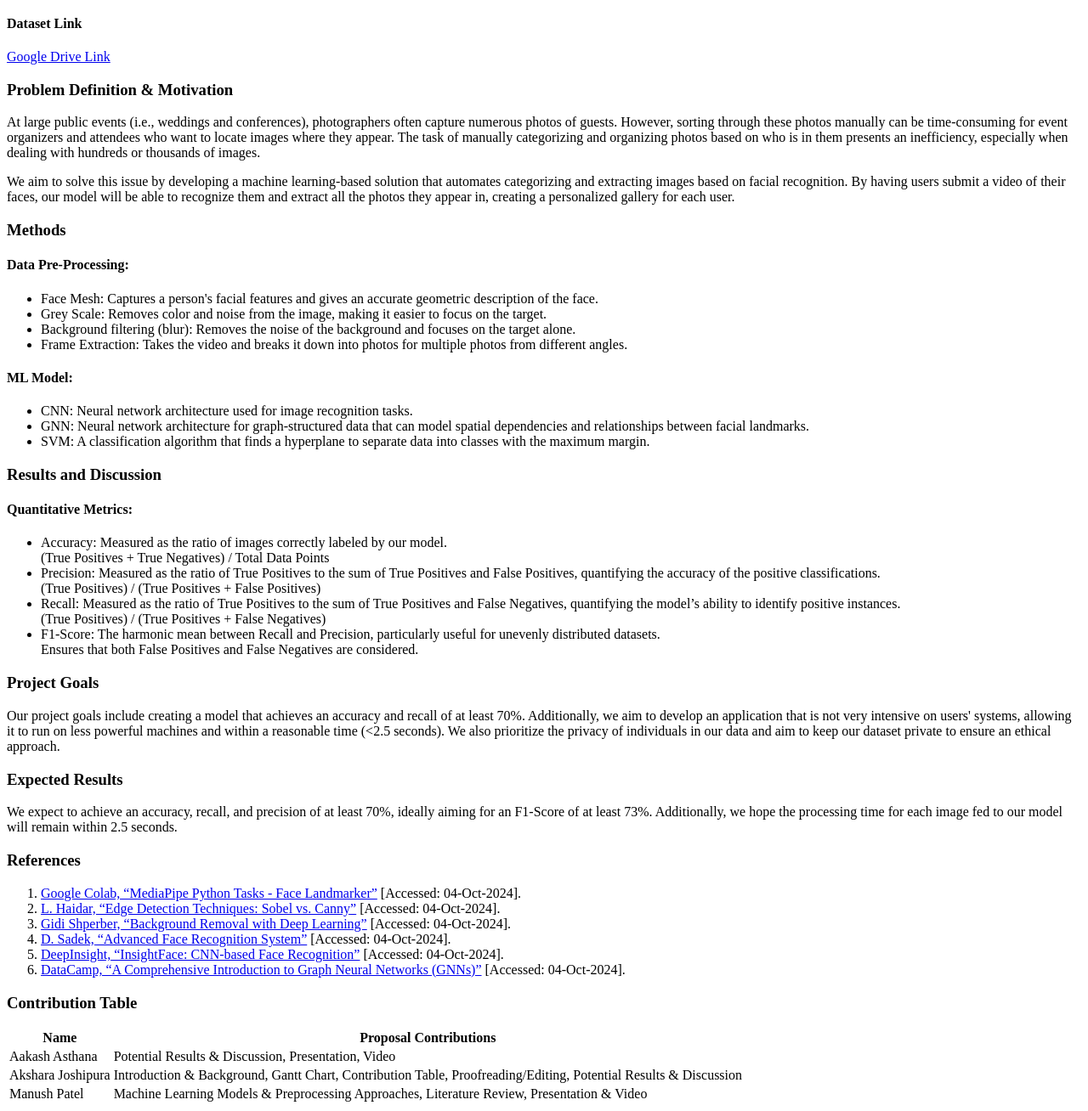
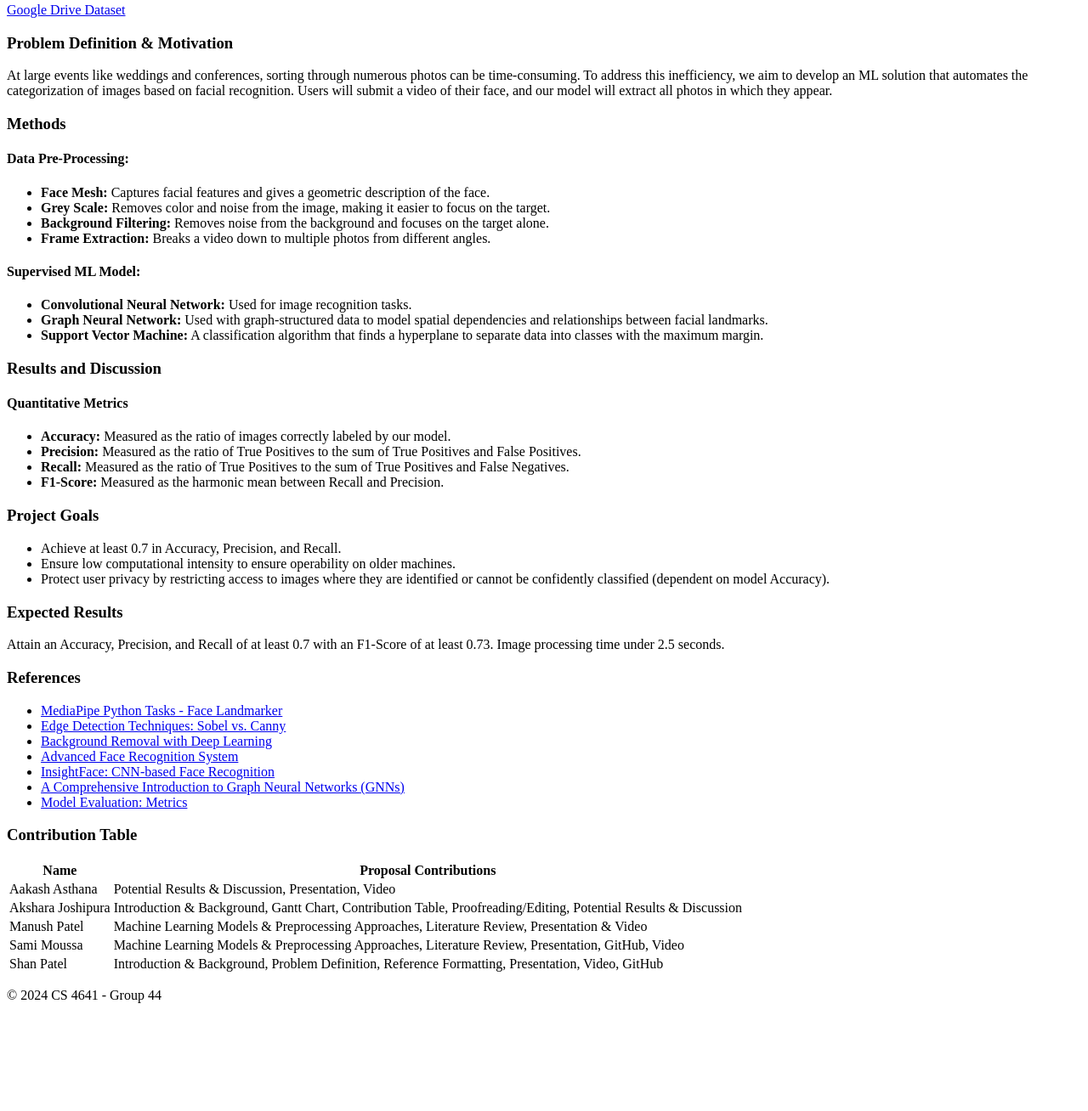
Before and after one commit to Aakash-Asthana19/ML-4641, a plain HTML site: page index.html in a window 1280 px wide. Shown: the part 504-1812 px from the top of the page at 85% size. After the commit the page ends 1701 px from the top, so only its background shows below. Drawn offline with Linux system fonts and the light colour scheme.

Commit message:
updated idex file

```diff
--- a/index.html
+++ b/index.html
@@ -3,94 +3,77 @@
 <head>
     <meta charset="UTF-8">
     <meta name="viewport" content="width=device-width, initial-scale=1.0">
-    <title>CS 4641: Project Proposal</title>
-    <link rel="stylesheet" href="styles.css">
+    <title>CS 4641: Project Proposal - Group 44</title>
+    <link rel="stylesheet" href="styles.css"> <!-- Link to the CSS file -->
 </head>
 <body>
-    <div class="container">
+    <header>
         <h1>CS 4641: Project Proposal</h1>
         <h2>Group 44</h2>
+    </header>
 
     <section>
         <h3>Introduction and Background</h3>
         <p>The project aims to develop a machine learning (ML) model that is capable of automatically categorizing and sorting photos based on individual faces.</p>
-            <h4>Literature Review</h4>
-            <p>Face Mesh accurately identifies facial features by mapping key points and enhancing recognition. Sobel’s Gray-Scale method aids edge detection, focusing on significant facial areas while reducing noise. Background removal isolates the face, ensuring the model concentrates on relevant features. Breaking down face scans into images allows effective data categorization for training datasets. Support Vector Machines (SVMs) classify extracted features, while Graph Neural Networks (GNNs) improve accuracy by measuring distances between facial features. Studying existing software like InsightFace can provide valuable insights for model development. Convolutional Neural Networks (CNN) paint a box around the target face, narrowing down the search space of our model to analyze.</p>
-        </section>
 
-        <section>
+        <h3>Literature Review</h3>
+        <p>Face Mesh accurately identifies facial features by mapping key points, and enhancing recognition. Sobel’s Gray-Scale method aids edge detection, focusing on significant facial areas while reducing noise. Background removal isolates the face, ensuring the model concentrates on relevant features. Breaking down face scans into images allows effective data categorization for training datasets. SVM classifies extracted features, while GNN improves accuracy by measuring distances between facial features. InsightFace can provide insights for model development. Using CNN to identify numbers from images, they got 97% accuracy.</p>
+
         <h3>Data Collection and Dataset Description</h3>
-            <p>To avoid infringing privacy and simplify data collection efforts, this project will only use images of the team members. The images will be collected by extracting individual frames at a fixed time interval from recorded videos of each team member’s face using a Python script. These images will be separated and stored within our dataset (Google Drive linked below), which will contain two sub-folders — ‘training_data’ and ‘test_data’. This project will employ Supervised Learning; under each of these folders, we will have folders with each team member’s names that will help with labeling the data.</p>
-            <p>As the project progresses, and given time, we plan to expand the dataset and enhance the model’s recognition capabilities to accommodate multiple individuals in each image.</p>
+        <p>To avoid infringing privacy and to simplify data collection efforts, this project will only use images of the team members. The images will be collected by extracting individual frames from recorded videos of each team member’s face using a Python script. These images will be organized into test and training data with team members’ names as labels.</p>
+        <p>As the project progresses, and given time, we plan to expand the dataset and enhance the models’ recognition capabilities to accommodate multiple individuals in each image.</p>
         <h4>Dataset Link</h4>
-            <p><a href="https://drive.google.com/drive/folders/1mbv-Qf2SaQAVglhvrNN7fcOf6N6mnxUr?usp=sharing">Google Drive Link</a></p>
-        </section>
+        <p><a href="https://drive.google.com/drive/folders/1mbv-Qf2SaQAVglhvrNN7fcOf6N6mnxUr?usp=sharing" target="_blank">Google Drive Dataset</a></p>
 
-        <section>
         <h3>Problem Definition & Motivation</h3>
-            <p>At large public events (i.e., weddings and conferences), photographers often capture numerous photos of guests. However, sorting through these photos manually can be time-consuming for event organizers and attendees who want to locate images where they appear. The task of manually categorizing and organizing photos based on who is in them presents an inefficiency, especially when dealing with hundreds or thousands of images.</p>
-            <p>We aim to solve this issue by developing a machine learning-based solution that automates categorizing and extracting images based on facial recognition. By having users submit a video of their faces, our model will be able to recognize them and extract all the photos they appear in, creating a personalized gallery for each user.</p>
-        </section>
+        <p>At large events like weddings and conferences, sorting through numerous photos can be time-consuming. To address this inefficiency, we aim to develop an ML solution that automates the categorization of images based on facial recognition. Users will submit a video of their face, and our model will extract all photos in which they appear.</p>
 
-        <section>
         <h3>Methods</h3>
         <h4>Data Pre-Processing:</h4>
         <ul>
-                <li>Face Mesh: Captures a person's facial features and gives an accurate geometric description of the face.</li>
-                <li>Grey Scale: Removes color and noise from the image, making it easier to focus on the target.</li>
-                <li>Background filtering (blur): Removes the noise of the background and focuses on the target alone.</li>
-                <li>Frame Extraction: Takes the video and breaks it down into photos for multiple photos from different angles.</li>
+            <li><strong>Face Mesh:</strong> Captures facial features and gives a geometric description of the face.</li>
+            <li><strong>Grey Scale:</strong> Removes color and noise from the image, making it easier to focus on the target.</li>
+            <li><strong>Background Filtering:</strong> Removes noise from the background and focuses on the target alone.</li>
+            <li><strong>Frame Extraction:</strong> Breaks a video down to multiple photos from different angles.</li>
         </ul>
-            <h4>ML Model:</h4>
+
+        <h4>Supervised ML Model:</h4>
         <ul>
-                <li>CNN: Neural network architecture used for image recognition tasks.</li>
-                <li>GNN: Neural network architecture for graph-structured data that can model spatial dependencies and relationships between facial landmarks.</li>
-                <li>SVM: A classification algorithm that finds a hyperplane to separate data into classes with the maximum margin.</li>
+            <li><strong>Convolutional Neural Network:</strong> Used for image recognition tasks.</li>
+            <li><strong>Graph Neural Network:</strong> Used with graph-structured data to model spatial dependencies and relationships between facial landmarks.</li>
+            <li><strong>Support Vector Machine:</strong> A classification algorithm that finds a hyperplane to separate data into classes with the maximum margin.</li>
         </ul>
-        </section>
 
-        <section>
         <h3>Results and Discussion</h3>
-            <h4>Quantitative Metrics:</h4>
+        <h4>Quantitative Metrics</h4>
         <ul>
-                <li>Accuracy: Measured as the ratio of images correctly labeled by our model.
-                    <br> (True Positives + True Negatives) / Total Data Points
-                </li>
-                <li>Precision: Measured as the ratio of True Positives to the sum of True Positives and False Positives, quantifying the accuracy of the positive classifications.
-                    <br> (True Positives) / (True Positives + False Positives)
-                </li>
-                <li>Recall: Measured as the ratio of True Positives to the sum of True Positives and False Negatives, quantifying the model’s ability to identify positive instances.
-                    <br> (True Positives) / (True Positives + False Negatives)
-                </li>
-                <li>F1-Score: The harmonic mean between Recall and Precision, particularly useful for unevenly distributed datasets.
-                    <br> Ensures that both False Positives and False Negatives are considered.
-                </li>
+            <li><strong>Accuracy:</strong> Measured as the ratio of images correctly labeled by our model.</li>
+            <li><strong>Precision:</strong> Measured as the ratio of True Positives to the sum of True Positives and False Positives.</li>
+            <li><strong>Recall:</strong> Measured as the ratio of True Positives to the sum of True Positives and False Negatives.</li>
+            <li><strong>F1-Score:</strong> Measured as the harmonic mean between Recall and Precision.</li>
         </ul>
-        </section>
 
-        <section>
         <h3>Project Goals</h3>
-            <p>Our project goals include creating a model that achieves an accuracy and recall of at least 70%. Additionally, we aim to develop an application that is not very intensive on users' systems, allowing it to run on less powerful machines and within a reasonable time (<2.5 seconds). We also prioritize the privacy of individuals in our data and aim to keep our dataset private to ensure an ethical approach.</p>
-        </section>
+        <ul>
+            <li>Achieve at least 0.7 in Accuracy, Precision, and Recall.</li>
+            <li>Ensure low computational intensity to ensure operability on older machines.</li>
+            <li>Protect user privacy by restricting access to images where they are identified or cannot be confidently classified (dependent on model Accuracy).</li>
+        </ul>
 
-        <section>
         <h3>Expected Results</h3>
-            <p>We expect to achieve an accuracy, recall, and precision of at least 70%, ideally aiming for an F1-Score of at least 73%. Additionally, we hope the processing time for each image fed to our model will remain within 2.5 seconds.</p>
-        </section>
+        <p>Attain an Accuracy, Precision, and Recall of at least 0.7 with an F1-Score of at least 0.73. Image processing time under 2.5 seconds.</p>
 
-        <section>
         <h3>References</h3>
-            <ol>
-                <li><a href="https://colab.research.google.com/github/googlesamples/mediapipe/blob/main/examples/face_landmarker/python/%5BMediaPipe_Python_Tasks%5D_Face_Landmarker.ipynb">Google Colab, “MediaPipe Python Tasks - Face Landmarker”</a> [Accessed: 04-Oct-2024].</li>
-                <li><a href="https://github.com/lina-haidar/Edge-Detection-Techniques-Sobel-vs.-Canny">L. Haidar, “Edge Detection Techniques: Sobel vs. Canny”</a> [Accessed: 04-Oct-2024].</li>
-                <li><a href="https://towardsdatascience.com/background-removal-with-deep-learning-c4f2104b3157">Gidi Shperber, “Background Removal with Deep Learning”</a> [Accessed: 04-Oct-2024].</li>
-                <li><a href="https://medium.com/the-modern-scientist/advanced-face-recognition-system-a392787cfe6c#:~:text=This%20deep%20learning%20algorithm%20is,for%20face%20detection%20using%20MTCNN">D. Sadek, “Advanced Face Recognition System”</a> [Accessed: 04-Oct-2024].</li>
-                <li><a href="https://github.com/deepinsight/insightface">DeepInsight, “InsightFace: CNN-based Face Recognition”</a> [Accessed: 04-Oct-2024].</li>
-                <li><a href="https://www.datacamp.com/tutorial/comprehensive-introduction-graph-neural-networks-gnns-tutorial">DataCamp, “A Comprehensive Introduction to Graph Neural Networks (GNNs)”</a> [Accessed: 04-Oct-2024].</li>
-            </ol>
-        </section>
+        <ul>
+            <li><a href="https://colab.research.google.com/github/googlesamples/mediapipe/blob/main/examples/face_landmarker/python/%5BMediaPipe_Python_Tasks%5D_Face_Landmarker.ipynb" target="_blank">MediaPipe Python Tasks - Face Landmarker</a></li>
+            <li><a href="https://github.com/lina-haidar/Edge-Detection-Techniques-Sobel-vs.-Canny" target="_blank">Edge Detection Techniques: Sobel vs. Canny</a></li>
+            <li><a href="https://towardsdatascience.com/background-removal-with-deep-learning-c4f2104b3157" target="_blank">Background Removal with Deep Learning</a></li>
+            <li><a href="https://medium.com/the-modern-scientist/advanced-face-recognition-system-a392787cfe6c" target="_blank">Advanced Face Recognition System</a></li>
+            <li><a href="https://github.com/deepinsight/insightface" target="_blank">InsightFace: CNN-based Face Recognition</a></li>
+            <li><a href="https://www.datacamp.com/tutorial/comprehensive-introduction-graph-neural-networks-gnns-tutorial" target="_blank">A Comprehensive Introduction to Graph Neural Networks (GNNs)</a></li>
+            <li><a href="https://scikit-learn.org/stable/modules/model_evaluation.html" target="_blank">Model Evaluation: Metrics</a></li>
+        </ul>
 
-        <section>
         <h3>Contribution Table</h3>
         <table>
             <thead>
@@ -112,3 +95,20 @@
                     <td>Manush Patel</td>
                     <td>Machine Learning Models & Preprocessing Approaches, Literature Review, Presentation & Video</td>
                 </tr>
+                <tr>
+                    <td>Sami Moussa</td>
+                    <td>Machine Learning Models & Preprocessing Approaches, Literature Review, Presentation, GitHub, Video</td>
+                </tr>
+                <tr>
+                    <td>Shan Patel</td>
+                    <td>Introduction & Background, Problem Definition, Reference Formatting, Presentation, Video, GitHub</td>
+                </tr>
+            </tbody>
+        </table>
+    </section>
+
+    <footer>
+        <p>&copy; 2024 CS 4641 - Group 44</p>
+    </footer>
+</body>
+</html>
```
Lines whose indentation alone changed are shown as unchanged.
